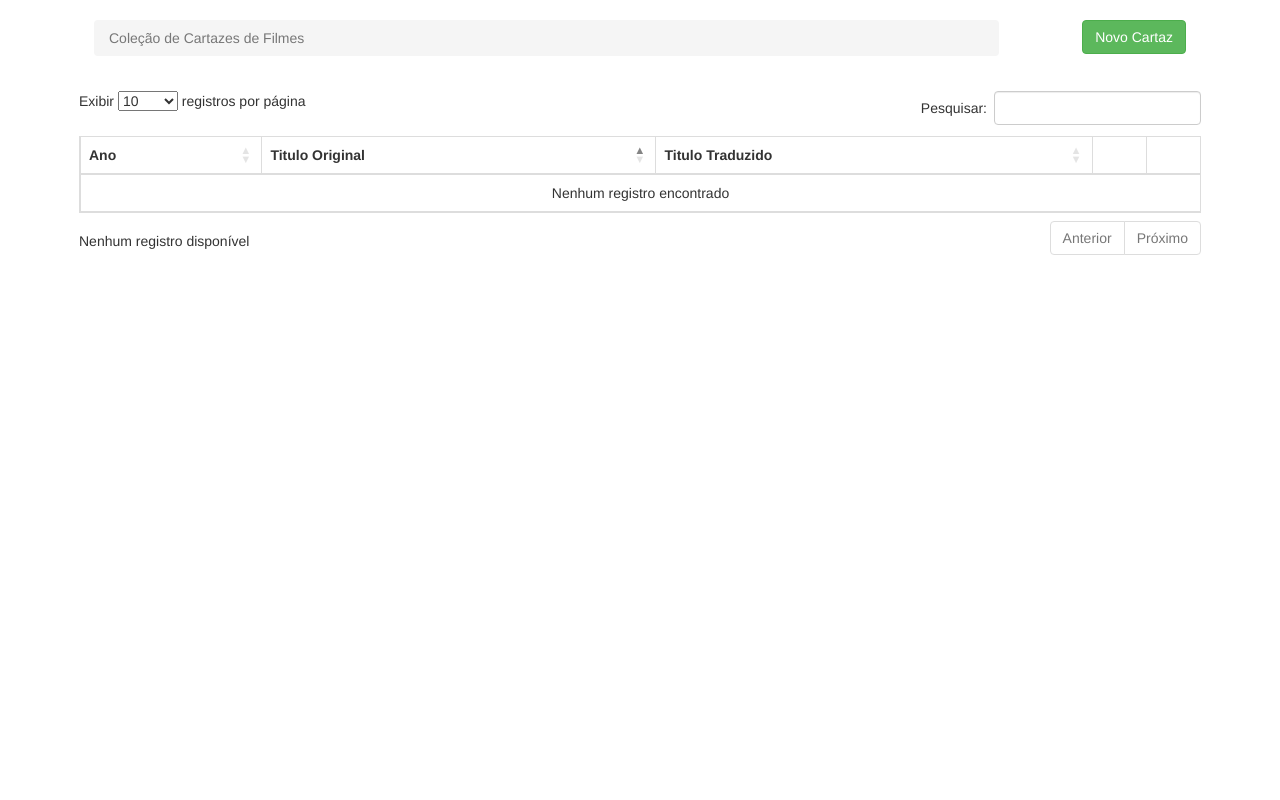
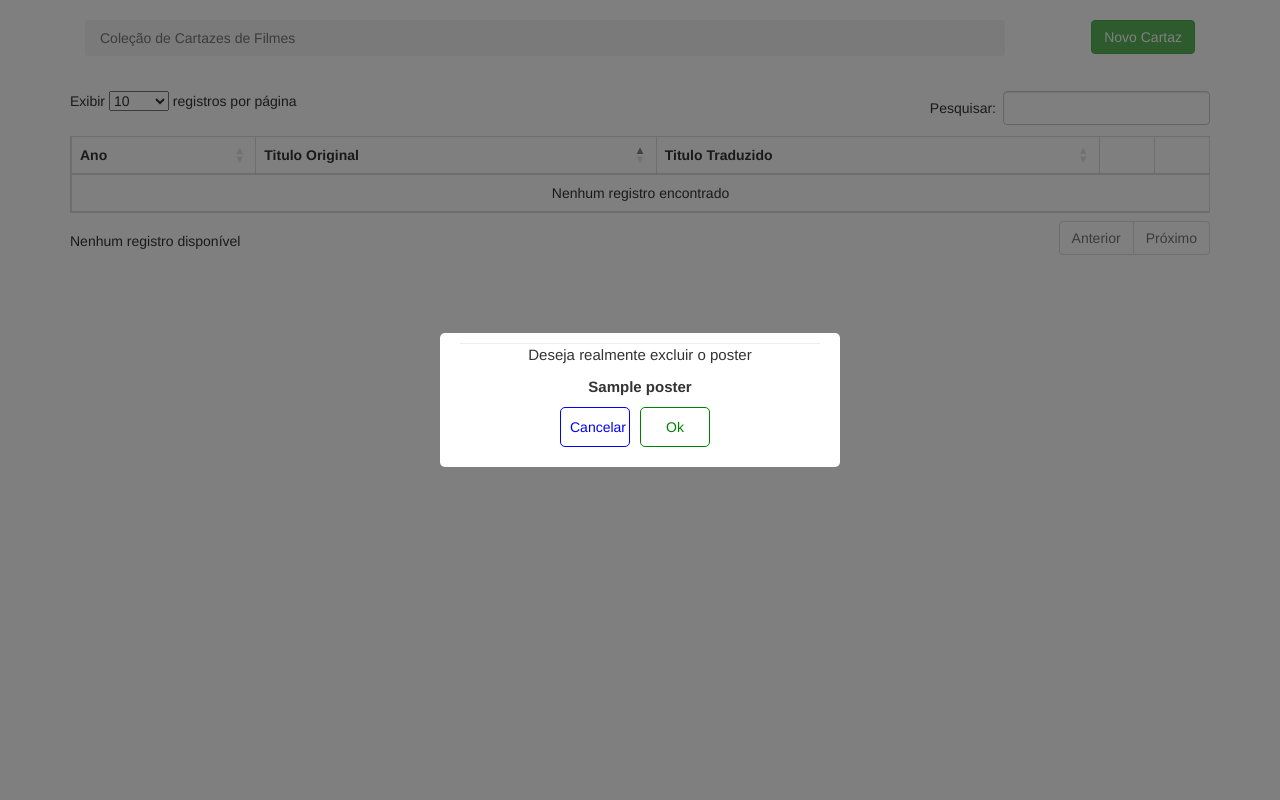
Before and after one commit to Ranzatti/cartazes, a Flask app: page /1 in a window 1280 px wide. Run offline with Flask 3, Linux system fonts and the light colour scheme; tables that the repository leaves empty hold one stand-in row (values such as "Sample post"); some libraries are stand-ins or nearby versions.

Commit message:
Acrescentando modal de exclusão

```diff
--- a/app.py
+++ b/app.py
@@ -44,9 +44,9 @@ def index():
 
 @app.route("/<id>")
 def modal(id):
-    print('oi')
     posterID = Posters.query.filter_by(id=id).first()
-    return render_template('index.html', posterID=posterID)
+    posters = Posters.query.filter(Posters.tmdb < 0).all()
+    return render_template("index.html", posters=posters, posterID=posterID)
 
 
 @app.route('/editar/<id>', methods=["GET", "POST"])
--- /dev/null
+++ b/static/css/styles.css
@@ -0,0 +1,96 @@
+.container {
+        width: 90%; /* ou qualquer outra largura desejada */
+        margin-left: auto;
+        margin-right: auto;
+}
+
+.container2 {
+        width: 800px; /* ou qualquer outra largura desejada */
+        margin-left: auto;
+        margin-right: auto;
+}
+
+.delete {
+    position: fixed;
+    top: 0;
+    bottom: 0;
+    right: 0;
+    left: 0;
+    background-color: #00000080;
+    z-index: 1;
+    display:flex;
+    justify-content:center;
+    align-items: center;
+    pointer-events: auto;
+ }
+
+.img-200-200 {
+   width: 150px; // a altura se adequa proporcionalmente
+}
+
+session.delete div#card{
+    width: 40rem;
+    position: relative;
+    background-color: #fff;
+    border-radius: .5rem;
+}
+session.delete div#card h4{
+    padding: 2rem;
+    margin:0;
+    color: blue;
+}
+session.delete div#card hr{
+    width: 90%;
+    margin: 0 auto;
+}
+
+session.delete div#card p{
+    text-align:center;
+    font-size:1.5rem;
+}
+
+session.delete div#card p.titulo{
+    text-align:center;
+    font-size:1.5rem;
+    font-weight: bold;
+}
+
+session.delete div#card div#btns{
+    display:flex;
+    justify-content:center;
+    padding: 0 2rem 2rem 2rem;
+}
+
+session.delete div#card div#btns a{
+    text-decoration: none;
+    padding: .9rem;
+    border-radius: .5rem;
+    width: 7rem;
+    text-align:center;
+}
+
+session.delete div#card div#btns a.btn-cancelar{
+    background-color: #fff;
+    color: blue;
+    border: solid 1px blue;
+    margin-right: 1rem;
+    transition: all .5s ease-out;
+}
+
+session.delete div#card div#btns a.btn-cancelar:hover{
+    background-color: blue;
+    color: #fff;
+}
+
+session.delete div#card div#btns a.btn-apagar{
+    background-color: #fff;
+    color: green;
+    border: solid 1px green;
+    margin-right: 1rem;
+    transition: all .5s ease-out;
+ }
+
+ session.delete div#card div#btns a.btn-apagar:hover{
+    background-color: green;
+    color: #fff;
+ }
--- a/templates/index.html
+++ b/templates/index.html
@@ -6,6 +6,7 @@
     <!--    <link rel="stylesheet" type="text/css"-->
     <!--          href="https://maxcdn.bootstrapcdn.com/bootstrap/3.3.7/css/bootstrap.min.css">-->
 
+    <link rel="stylesheet" href="{{ url_for('static', filename='css/styles.css')}}">
     <link rel="stylesheet" href="https://maxcdn.bootstrapcdn.com/bootstrap/3.4.1/css/bootstrap.min.css">
     <script src="https://ajax.googleapis.com/ajax/libs/jquery/3.6.4/jquery.min.js"></script>
     <script src="https://maxcdn.bootstrapcdn.com/bootstrap/3.4.1/js/bootstrap.min.js"></script>
@@ -13,12 +14,6 @@
     <link rel="stylesheet" type="text/css"
           href="https://cdn.datatables.net/1.13.5/css/dataTables.bootstrap.min.css">
     <style>
-      .container {
-        width: 90%; /* ou qualquer outra largura desejada */
-        margin-left: auto;
-        margin-right: auto;
-      }
-
 
     </style>
 </head>
@@ -56,7 +51,7 @@
             </td>
             <td>{{ poster.titulo_traduzido }}</td>
             <td align="center"><a href="/editar/{{ poster.id }}"><i class="glyphicon glyphicon-pencil"></i></a></td>
-            <td align="center"><a href="/{{ poster.id }}" data-toggle="modal" data-target="#excluiModal">
+            <td align="center"><a href="/{{ poster.id }}">
                 <i class="glyphicon glyphicon-trash" style="color:red"></i></a></td>
         </tr>
         {% endfor %}
@@ -96,32 +91,24 @@
       });
     });
 
+
     </script>
 </div>
 
-<!-- Modal delete -->
-{% if posterID != undefinied %}
-<div class="modal fade" id="excluiModal" tabindex="-1" role="dialog" aria-labelledby="exampleModalCenterTitle" aria-hidden="true">
-  <div class="modal-dialog modal-dialog-centered" role="document">
-    <div class="modal-content">
-      <div class="modal-header">
-        <h5 class="modal-title" id="exampleModalCenterTitle">Exclusão de Poster</h5>
-        <button type="button" class="close" data-dismiss="modal" aria-label="Close">
-          <span aria-hidden="true">&times;</span>
-        </button>
-      </div>
-      <div class="modal-body">
-        <p>Deseja Realmente excluir o poster {{posterID.titulo_traduzido}} ?</p>
-      </div>
-      <div class="modal-footer">
-          <a class="btn btn-secondary" href="/">Cancelar</a>
-          <a class="btn btn-primary" href="/excluir/{{posterID.id}}">Confirmar</a>
-      </div>
+{% if posterID != undefined %}
+<session class="delete">
+    <div id="card">
+        <p></p>
+        <hr>
+        <p>Deseja realmente excluir o poster</p>
+        <p class="titulo">{{posterID.titulo_original}}</p>
+        <div id="btns">
+            <a class="btn-cancelar" href="/">Cancelar</a>
+            <a class="btn-apagar" href="/excluir/{{posterID.id}}">Ok</a>
+        </div>
     </div>
-  </div>
-</div>
+</session>
 {% endif %}
-
 
 </body>
 </html>
```
Also changed, not shown: static/js/api.js (added, +30 -0 lines), templates/editar.html (+6 -52 lines), templates/novo.html (+3 -46 lines).
